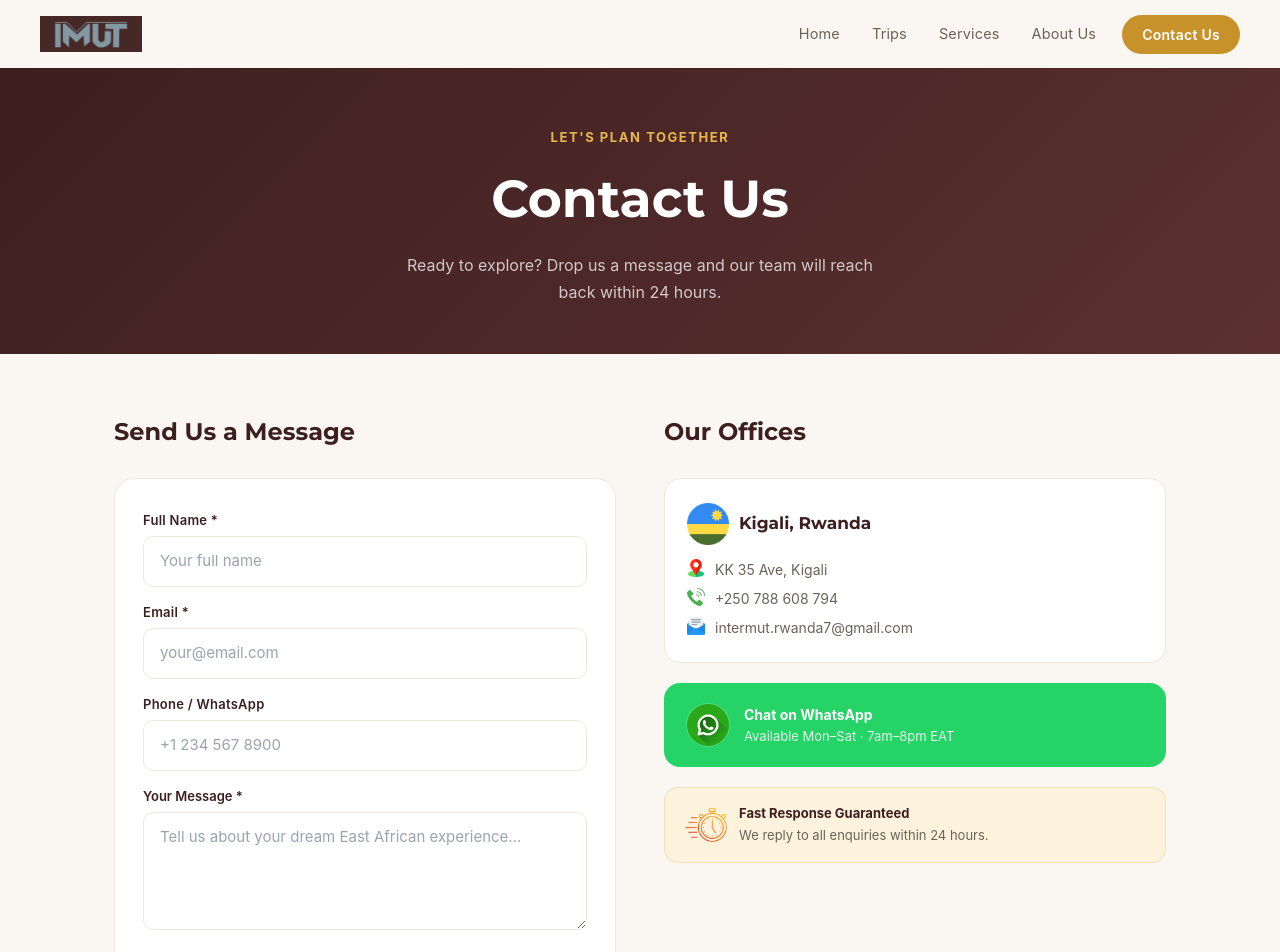
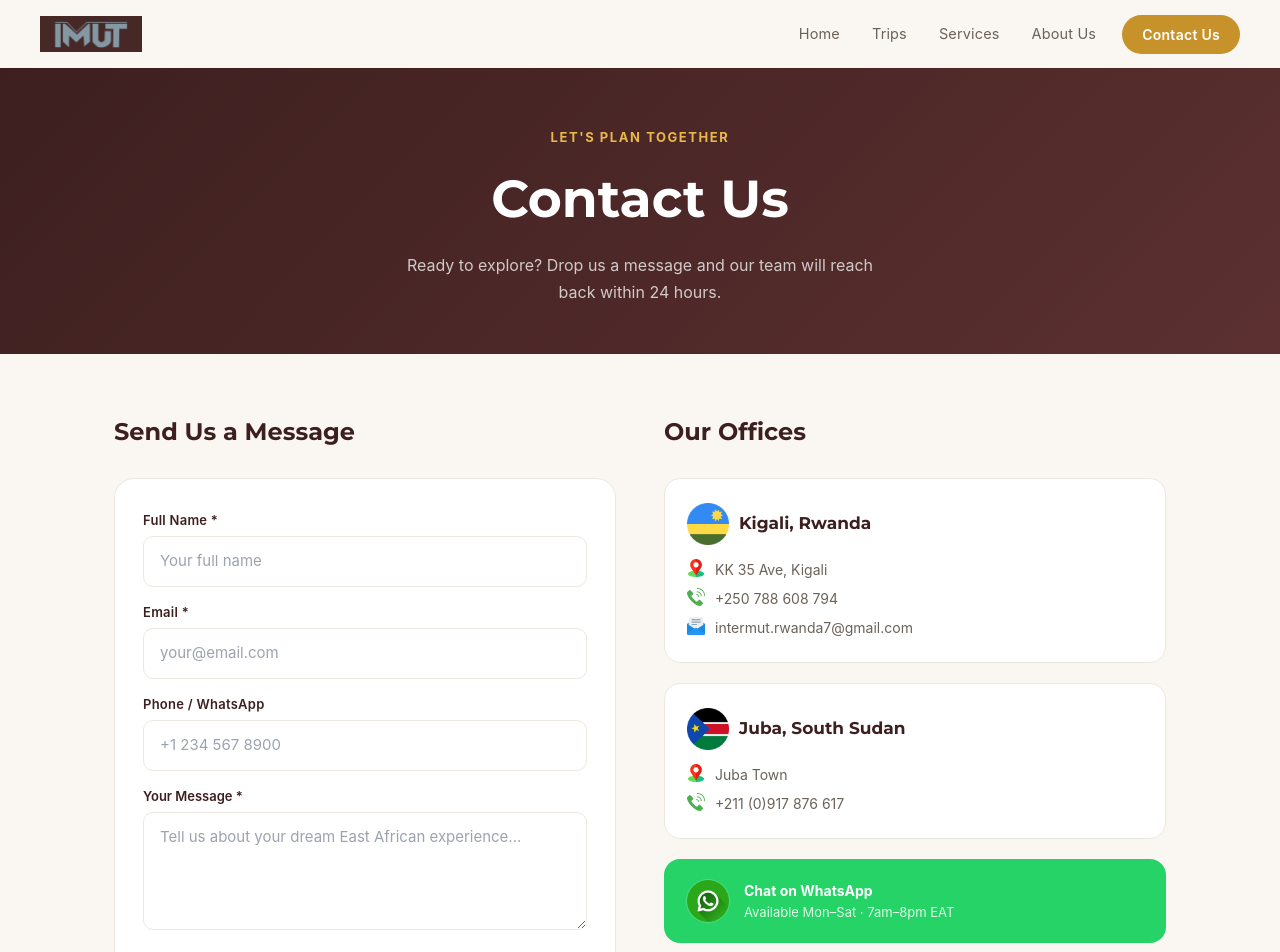
Before and after one commit to Bazatohalemouard/imut-tours, a React (Vite) app: page /contact in a window 1280 px wide. Shown: the top 952 px of the page. Built offline with nearby package versions, Linux system fonts and the light colour scheme.

Commit message:
Added Juba contact

```diff
--- a/src/pages/ContactPage.jsx
+++ b/src/pages/ContactPage.jsx
@@ -2,6 +2,7 @@ import { useState } from "react";
 import { colors } from "../theme/colors";
 import whatsappIcon from "../assets/icons/whatsapp.png";
 import rwandaFlag from "../assets/flags/rwanda.png";
+import southSudanFlag from "../assets/flags/south-sudan.png";
 import phoneIcon from "../assets/icons/phone.png";
 import locationIcon from "../assets/icons/location.png";
 import emailIcon from "../assets/icons/email.png";
@@ -57,6 +58,14 @@ export const ContactPage = () => {
       address: "KK 35 Ave, Kigali",
       phone: "+250 788 608 794",
       email: "intermut.rwanda7@gmail.com",
+    },
+    {
+      flag: southSudanFlag,
+      city: "Juba",
+      country: "South Sudan",
+      address: "Juba Town",
+      phone: "+211 (0)917 876 617",
+      email: null,
     },
   ];
 
@@ -312,7 +321,9 @@ export const ContactPage = () => {
                     { icon: locationIcon, val: o.address },
                     { icon: phoneIcon, val: o.phone },
                     { icon: emailIcon, val: o.email },
-                  ].map((item, i) => (
+                  ].map((item, i) => {
+                    if (!item.val) return null;
+                    return (
                       <div
                         key={i}
                         style={{ display: "flex", gap: 10, alignItems: "flex-start" }}
@@ -321,8 +332,8 @@ export const ContactPage = () => {
                         <span style={{ fontSize: 14, color: colors.textMuted }}>
                           {item.val}
                         </span>
-                    </div>
-                  ))}
+                      </div>)
+                  })}
                 </div>
               </div>
             ))}
--- a/src/pages/HomePage.jsx
+++ b/src/pages/HomePage.jsx
@@ -1,7 +1,6 @@
 import { useState, useEffect } from "react";
 import PropTypes from "prop-types";
 import { fetchTrips, fetchCountries } from "../api/APIHandler";
-import { Hero } from "../components/homepage/Hero";
 import { Stats } from "../components/homepage/Stats";
 import rwandaFlag from "../assets/flags/rwanda.png";
 import ugandaFlag from "../assets/flags/uganda.png";
```
Lines whose indentation alone changed are shown as unchanged.
